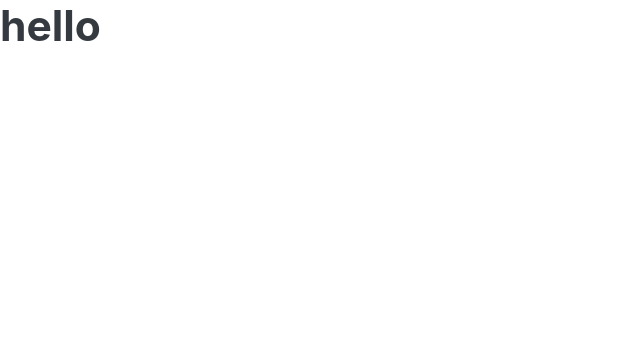
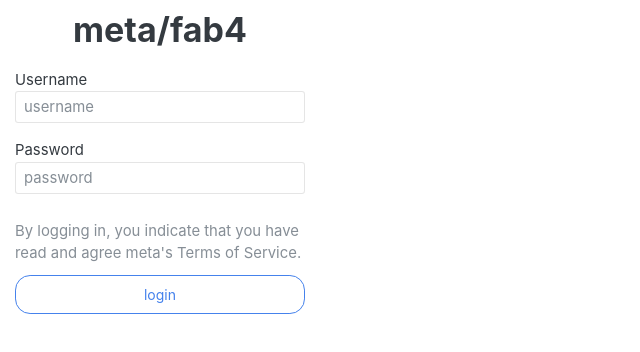
Before and after one commit to kmocorro/hooker, a React (Create React App) app: page / in a window 1280 px wide. Shown: the top 352 px of the page, without its empty margins (0-640 px from the left). Built offline with nearby package versions, Linux system fonts and the light colour scheme.

Commit message:
aweaweoijawe

```diff
--- a/src/App.js
+++ b/src/App.js
@@ -1,10 +1,23 @@
 import React from 'react';
+import Auther from './components/Auther';
+// hehe
+export default () => {
 
-export default () => {
+    function isLoggedIn(){
+        let tokener = getToken();
+        return tokener; //blnk false
+    }
+
+    function getToken(){
+        return localStorage.getItem('ldap_token');
+    }
 
     return (
         <div>
-            <h1>hello</h1>
+            { isLoggedIn()
+                ? <h1>hello</h1>
+                : <Auther />
+            }
         </div>
 
     )
```
